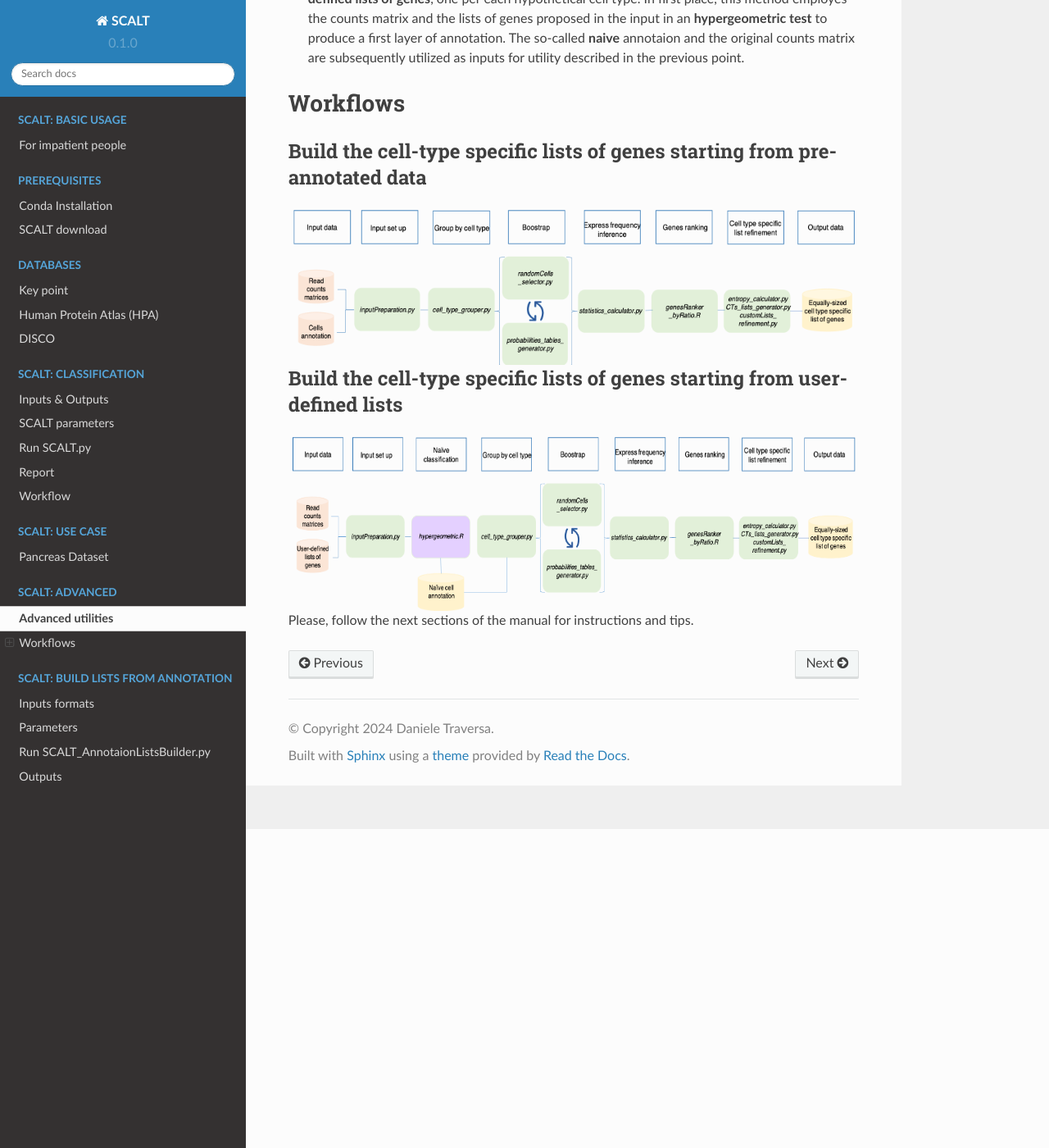
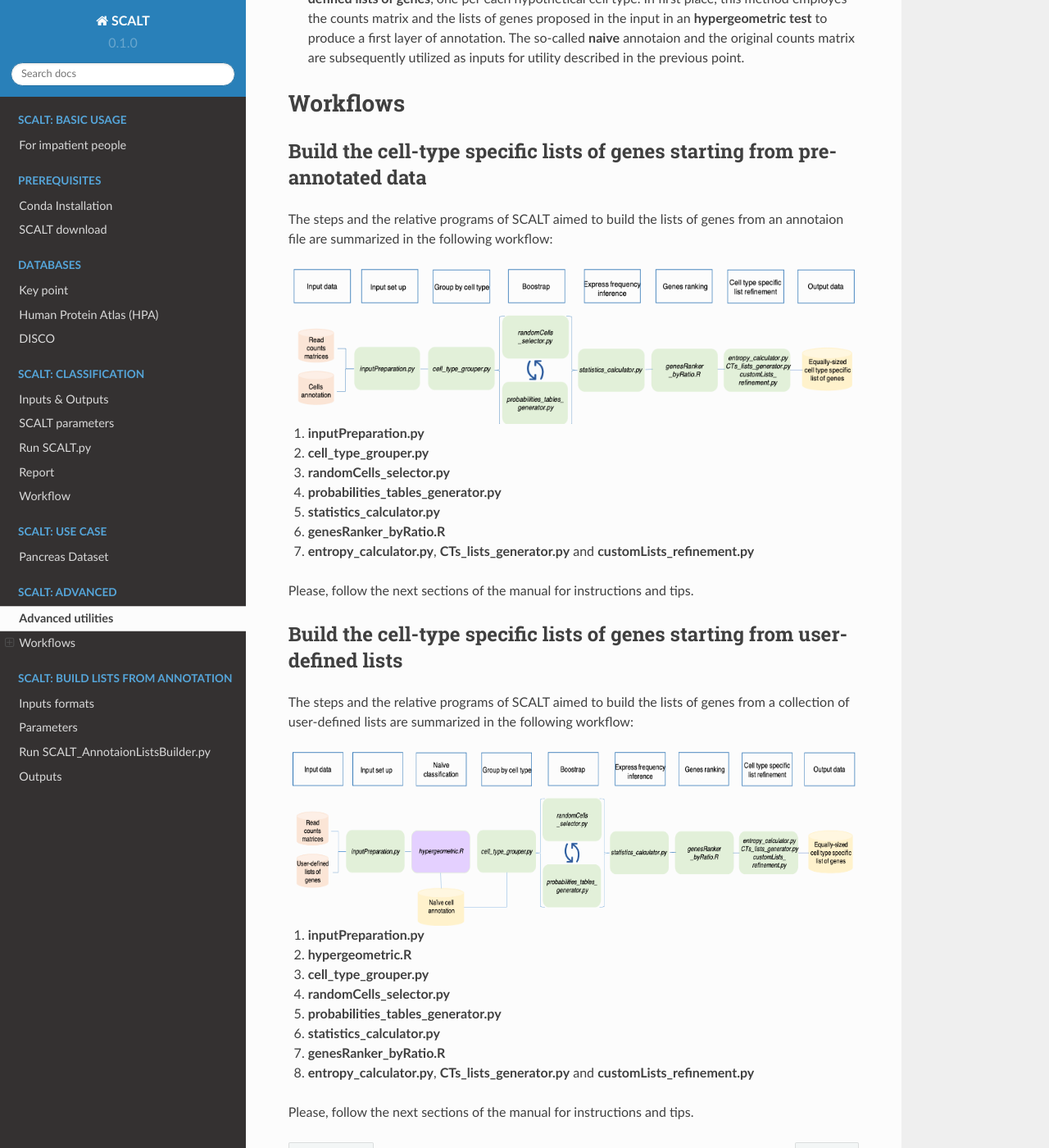
Before and after one commit to danitrave/CapitalCitiesGame, a Sphinx documentation site: the page built from docs/source/advanced.rst, in a window 1280 px wide and 1400 px high, scrolled down 389 px. Shown: the whole window at 82% size. Built offline with Sphinx 7.4.7 and the Read the Docs theme 2.0.0, drawn with Linux system fonts in a browser that asks for light colours.

Commit message:
Update advanced.rst

```diff
--- a/docs/source/advanced.rst
+++ b/docs/source/advanced.rst
@@ -13,16 +13,39 @@ Workflows
 Build the cell-type specific lists of genes starting from pre-annotated data
 ----------------------------------------------------------------------------
 
+The steps and the relative programs of SCALT aimed to build the lists of genes from an annotaion file are summarized in the following workflow:
+
 .. figure:: pictures/SCALT_listbuildAnno.png
    :align: center
    :scale: 40%
 
+1. **inputPreparation.py**
+2. **cell_type_grouper.py**
+3. **randomCells_selector.py**
+4. **probabilities_tables_generator.py**
+5. **statistics_calculator.py**
+6. **genesRanker_byRatio.R**
+7. **entropy_calculator.py**, **CTs_lists_generator.py** and **customLists_refinement.py**
+
+Please, follow the next sections of the manual for instructions and tips.
+
 Build the cell-type specific lists of genes starting from user-defined lists
 ----------------------------------------------------------------------------
+
+The steps and the relative programs of SCALT aimed to build the lists of genes from a collection of user-defined lists are summarized in the following workflow:
 
 .. figure:: pictures/SCALT_listsbuildNaive.png
    :align: center
    :scale: 40%
 
 
+1. **inputPreparation.py**
+2. **hypergeometric.R**
+3. **cell_type_grouper.py**
+4. **randomCells_selector.py**
+5. **probabilities_tables_generator.py**
+6. **statistics_calculator.py**
+7. **genesRanker_byRatio.R**
+8. **entropy_calculator.py**, **CTs_lists_generator.py** and **customLists_refinement.py**
+
 Please, follow the next sections of the manual for instructions and tips.
```
